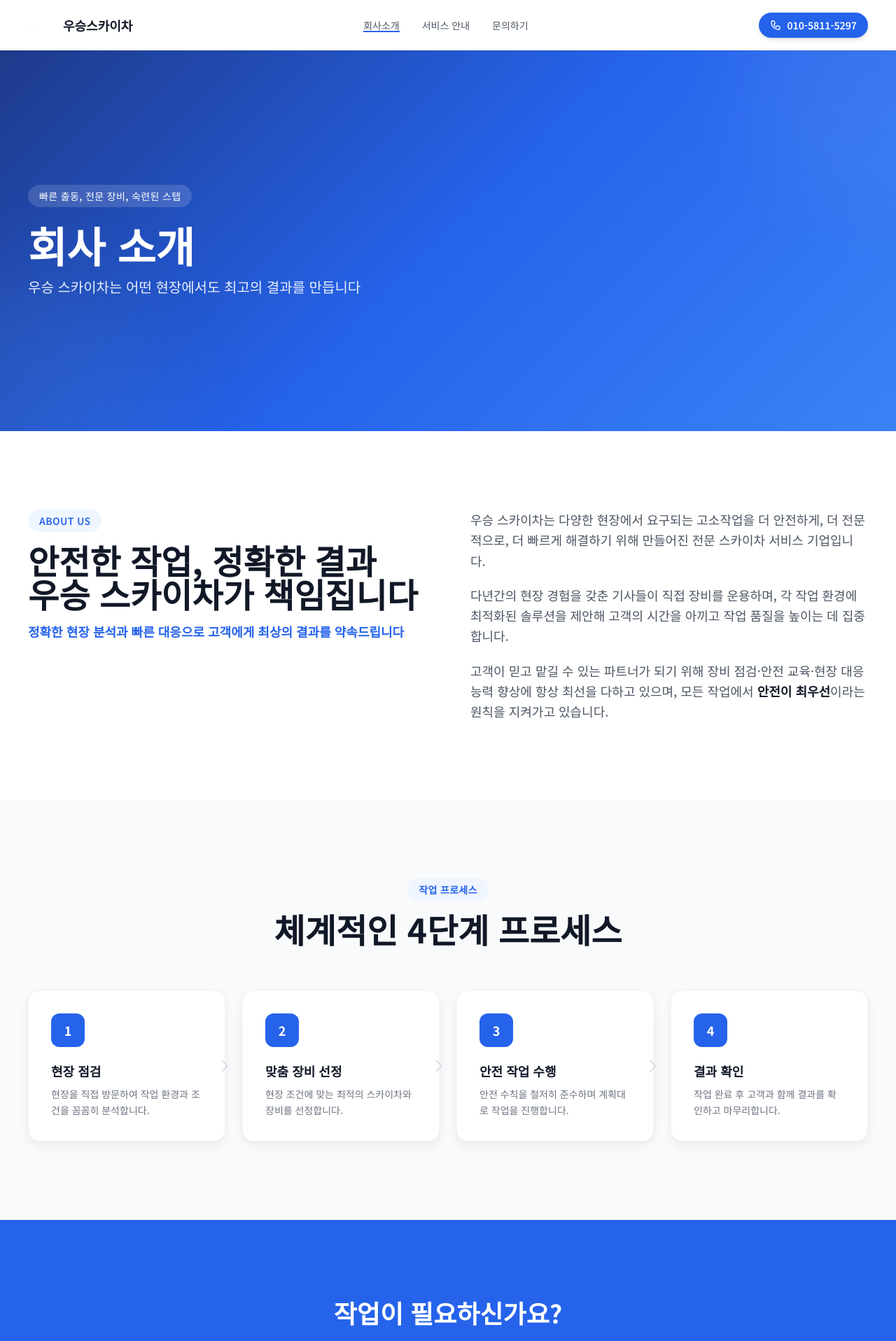
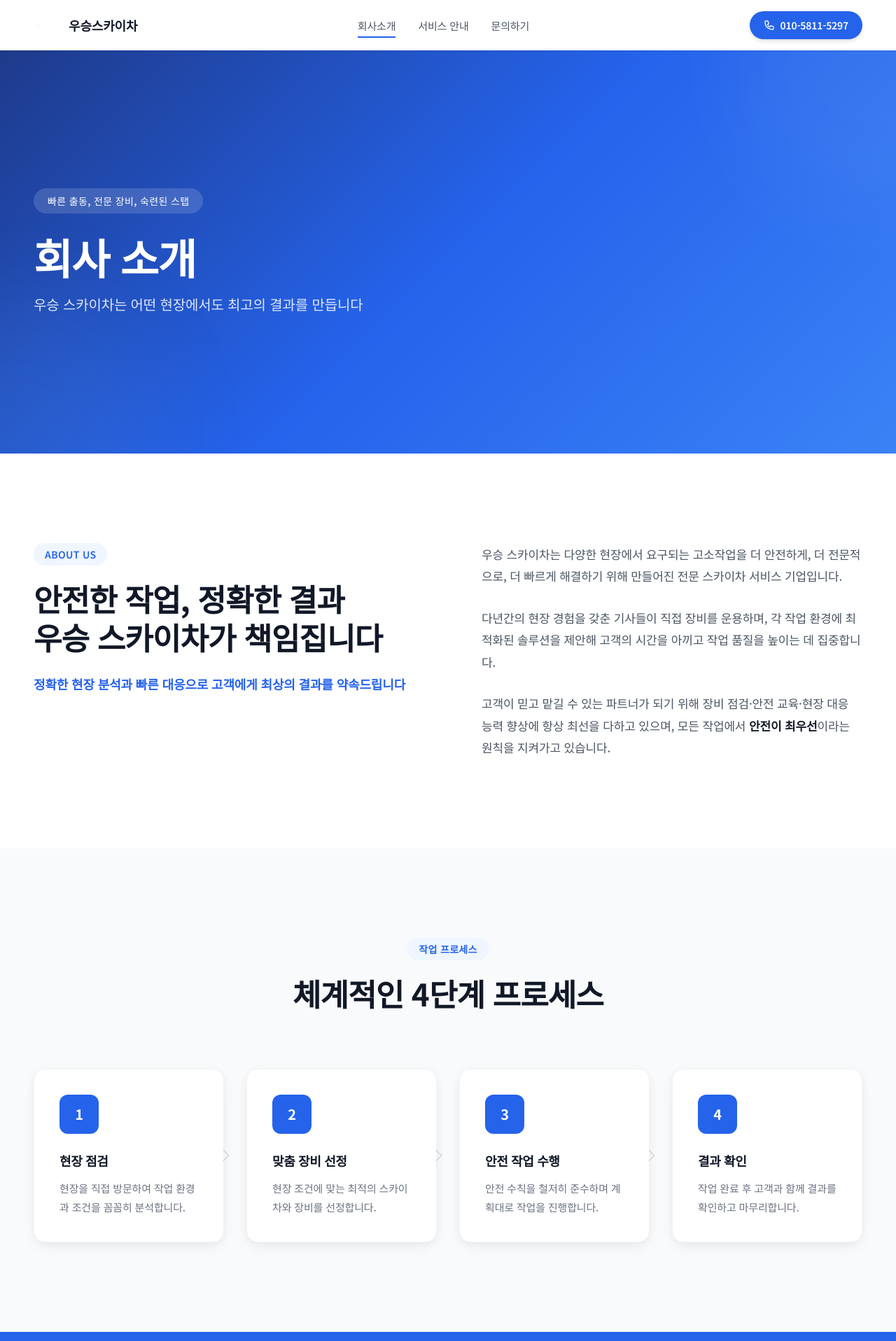
Before and after one commit to gustn0117/wooseung-skycar, a Next.js app: page /about in a window 1280 px wide. Shown: the top 1916 px of the page at 70% size. Built offline with nearby package versions, Linux system fonts and the light colour scheme.

Commit message:
Fix typography: increase line-height to 1.8-1.9, bump font sizes, widen section spacing

```diff
--- a/src/app/about/page.tsx
+++ b/src/app/about/page.tsx
@@ -29,7 +29,7 @@ export default function AboutPage() {
 
           <a
             href="tel:010-5811-5297"
-            className="flex items-center gap-2 bg-primary text-white px-4 py-2 rounded-full text-sm font-semibold hover:bg-primary-dark transition-all duration-200 shadow-md hover:shadow-lg"
+            className="flex items-center gap-2 bg-primary text-white px-5 py-2.5 rounded-full text-sm font-semibold hover:bg-primary-dark transition-all duration-200 shadow-md hover:shadow-lg"
           >
             <svg xmlns="http://www.w3.org/2000/svg" className="w-4 h-4" fill="none" viewBox="0 0 24 24" stroke="currentColor" strokeWidth={2}>
               <path strokeLinecap="round" strokeLinejoin="round" d="M3 5a2 2 0 012-2h3.28a1 1 0 01.948.684l1.498 4.493a1 1 0 01-.502 1.21l-2.257 1.13a11.042 11.042 0 005.516 5.516l1.13-2.257a1 1 0 011.21-.502l4.493 1.498a1 1 0 01.684.949V19a2 2 0 01-2 2h-1C9.716 21 3 14.284 3 6V5z" />
@@ -46,13 +46,13 @@ export default function AboutPage() {
           <div className="absolute -bottom-40 -left-40 w-96 h-96 bg-blue-400/10 rounded-full blur-3xl" />
         </div>
 
-        <div className="max-w-container flex flex-col md:flex-row items-center gap-8 py-20 md:py-28 relative z-10">
+        <div className="max-w-container flex flex-col md:flex-row items-center gap-12 py-24 md:py-32 relative z-10">
           <div className="flex-1 animate-fade-in-up">
-            <span className="inline-block text-sm font-medium bg-white/15 backdrop-blur-sm px-4 py-1.5 rounded-full mb-6 tracking-wide">
+            <span className="inline-block text-sm font-medium bg-white/15 backdrop-blur-sm px-5 py-2 rounded-full mb-8 tracking-wide">
               빠른 출동, 전문 장비, 숙련된 스탭
             </span>
-            <h1 className="text-4xl md:text-5xl lg:text-6xl font-bold mb-4 leading-tight">회사 소개</h1>
-            <p className="text-lg md:text-xl opacity-90 max-w-lg leading-relaxed">
+            <h1 className="text-4xl md:text-5xl lg:text-6xl font-bold mb-5">회사 소개</h1>
+            <p className="text-lg md:text-xl text-white/85 max-w-lg" style={{ lineHeight: '1.75' }}>
               우승 스카이차는 어떤 현장에서도 최고의 결과를 만듭니다
             </p>
           </div>
@@ -65,21 +65,21 @@ export default function AboutPage() {
       {/* ===== About Content ===== */}
       <section className="section-padding">
         <div className="max-w-container">
-          <div className="grid md:grid-cols-2 gap-16 items-start">
+          <div className="grid md:grid-cols-2 gap-16 lg:gap-24 items-start">
             {/* Left */}
             <div>
               <span className="section-badge">About Us</span>
-              <h2 className="section-title mb-4">
+              <h2 className="section-title mb-6">
                 안전한 작업, 정확한 결과<br />
                 우승 스카이차가 책임집니다
               </h2>
-              <p className="text-primary font-semibold text-lg">
+              <p className="text-primary font-semibold text-lg" style={{ lineHeight: '1.7' }}>
                 정확한 현장 분석과 빠른 대응으로 고객에게 최상의 결과를 약속드립니다
               </p>
             </div>
 
             {/* Right */}
-            <div className="space-y-5 text-gray-600 text-lg leading-relaxed">
+            <div className="space-y-7 text-gray-600 text-[17px]" style={{ lineHeight: '1.9' }}>
               <p>
                 우승 스카이차는 다양한 현장에서 요구되는 고소작업을
                 더 안전하게, 더 전문적으로, 더 빠르게 해결하기 위해 만들어진 전문 스카이차 서비스 기업입니다.
@@ -101,21 +101,21 @@ export default function AboutPage() {
       {/* ===== Process Flow ===== */}
       <section className="bg-gray-50 section-padding">
         <div className="max-w-container">
-          <div className="text-center mb-16">
+          <div className="text-center mb-20">
             <span className="section-badge">작업 프로세스</span>
             <h2 className="section-title">체계적인 4단계 프로세스</h2>
           </div>
 
-          <div className="grid md:grid-cols-4 gap-6">
+          <div className="grid md:grid-cols-4 gap-8">
             {steps.map((step, index) => (
-              <div key={index} className="relative bg-white rounded-2xl p-8 shadow-soft border border-gray-100 hover:shadow-card transition-shadow duration-300 group">
-                <div className="w-12 h-12 rounded-xl bg-primary text-white flex items-center justify-center font-bold text-lg mb-5 group-hover:scale-110 transition-transform">
+              <div key={index} className="relative bg-white rounded-2xl p-9 shadow-soft border border-gray-100 hover:shadow-card transition-shadow duration-300 group">
+                <div className="w-14 h-14 rounded-xl bg-primary text-white flex items-center justify-center font-bold text-xl mb-6 group-hover:scale-110 transition-transform">
                   {index + 1}
                 </div>
-                <h3 className="font-bold text-gray-900 text-lg mb-2">{step.label}</h3>
-                <p className="text-gray-500 text-sm leading-relaxed">{step.desc}</p>
+                <h3 className="font-bold text-gray-900 text-lg mb-3">{step.label}</h3>
+                <p className="text-gray-500 text-[15px]" style={{ lineHeight: '1.8' }}>{step.desc}</p>
                 {index < steps.length - 1 && (
-                  <div className="hidden md:block absolute top-1/2 -right-3 -translate-y-1/2 text-gray-300 z-10">
+                  <div className="hidden md:block absolute top-1/2 -right-4 -translate-y-1/2 text-gray-300 z-10">
                     <svg xmlns="http://www.w3.org/2000/svg" className="w-6 h-6" fill="none" viewBox="0 0 24 24" stroke="currentColor" strokeWidth={1.5}>
                       <path strokeLinecap="round" strokeLinejoin="round" d="M8.25 4.5l7.5 7.5-7.5 7.5" />
                     </svg>
@@ -130,13 +130,13 @@ export default function AboutPage() {
       {/* ===== CTA ===== */}
       <section className="bg-primary section-padding">
         <div className="max-w-container text-center text-white">
-          <h2 className="text-3xl md:text-4xl font-bold mb-4">작업이 필요하신가요?</h2>
-          <p className="text-blue-100 text-lg mb-8 max-w-xl mx-auto">
+          <h2 className="text-3xl md:text-4xl font-bold mb-5">작업이 필요하신가요?</h2>
+          <p className="text-blue-100 text-lg mb-10 max-w-xl mx-auto" style={{ lineHeight: '1.8' }}>
             현장 상담부터 출동까지, 우승 스카이차가 빠르고 정확하게 도와드립니다.
           </p>
           <a
             href="tel:010-5811-5297"
-            className="inline-flex items-center gap-2 btn-accent px-10 py-4 rounded-xl text-lg"
+            className="inline-flex items-center gap-3 btn-accent px-10 py-4 rounded-xl text-lg"
           >
             <svg xmlns="http://www.w3.org/2000/svg" className="w-5 h-5" fill="none" viewBox="0 0 24 24" stroke="currentColor" strokeWidth={2}>
               <path strokeLinecap="round" strokeLinejoin="round" d="M3 5a2 2 0 012-2h3.28a1 1 0 01.948.684l1.498 4.493a1 1 0 01-.502 1.21l-2.257 1.13a11.042 11.042 0 005.516 5.516l1.13-2.257a1 1 0 011.21-.502l4.493 1.498a1 1 0 01.684.949V19a2 2 0 01-2 2h-1C9.716 21 3 14.284 3 6V5z" />
@@ -147,7 +147,7 @@ export default function AboutPage() {
       </section>
 
       {/* ===== Footer ===== */}
-      <footer className="bg-gray-950 text-gray-400 py-10 border-t border-gray-800">
+      <footer className="bg-gray-950 text-gray-400 py-12 border-t border-gray-800">
         <div className="max-w-container">
           <div className="flex flex-col md:flex-row items-center justify-between gap-4">
             <div className="flex items-center gap-2">
--- a/src/app/globals.css
+++ b/src/app/globals.css
@@ -2,23 +2,37 @@
 @tailwind components;
 @tailwind utilities;
 
+@layer base {
   html {
     scroll-behavior: smooth;
+    font-size: 16px;
   }
 
   body {
-  background-color: #ffffff;
+    @apply bg-white text-gray-800;
     -webkit-font-smoothing: antialiased;
     -moz-osx-font-smoothing: grayscale;
+    line-height: 1.8;
+    letter-spacing: -0.01em;
+  }
+
+  h1, h2, h3, h4, h5, h6 {
+    line-height: 1.3;
+    letter-spacing: -0.02em;
+  }
+
+  p {
+    line-height: 1.85;
+  }
 }
 
 /* ===== Layout ===== */
 .section-padding {
-  @apply py-20 md:py-28;
+  @apply py-24 md:py-32;
 }
 
 .max-w-container {
-  @apply max-w-7xl mx-auto px-5 md:px-8 lg:px-10;
+  @apply max-w-7xl mx-auto px-6 md:px-10 lg:px-12;
 }
 
 /* ===== Gradients ===== */
@@ -37,12 +51,12 @@ body {
 
 /* ===== Navigation ===== */
 .nav-link {
-  @apply text-gray-600 hover:text-primary transition-colors duration-200 text-sm font-medium relative;
+  @apply text-gray-600 hover:text-primary transition-colors duration-200 text-[15px] font-medium relative;
 }
 
 .nav-link::after {
   content: '';
-  @apply absolute bottom-0 left-0 w-0 h-0.5 bg-primary transition-all duration-200;
+  @apply absolute -bottom-1 left-0 w-0 h-0.5 bg-primary transition-all duration-200;
 }
 
 .nav-link:hover::after {
@@ -69,15 +83,17 @@ body {
 
 /* ===== Section headers ===== */
 .section-badge {
-  @apply inline-block text-sm font-semibold text-primary bg-blue-50 px-4 py-1.5 rounded-full mb-4 tracking-wide uppercase;
+  @apply inline-block text-sm font-semibold text-primary bg-blue-50 px-4 py-1.5 rounded-full mb-5 tracking-wide uppercase;
 }
 
 .section-title {
-  @apply text-3xl md:text-4xl lg:text-5xl font-bold text-gray-900 leading-tight;
+  @apply text-3xl md:text-4xl lg:text-[2.75rem] font-bold text-gray-900;
+  line-height: 1.25;
 }
 
-.section-subtitle {
-  @apply text-lg text-gray-500 leading-relaxed max-w-2xl;
+.section-desc {
+  @apply text-[17px] text-gray-500 max-w-2xl;
+  line-height: 1.8;
 }
 
 /* ===== Accordion styles ===== */
@@ -86,7 +102,7 @@ body {
 }
 
 .accordion-header {
-  @apply cursor-pointer py-5 flex justify-between items-center transition-colors px-6 gap-4;
+  @apply cursor-pointer py-5 px-6 flex justify-between items-center transition-colors gap-4;
 }
 
 .accordion-content {
@@ -94,12 +110,14 @@ body {
 }
 
 .accordion-body {
-  @apply px-6 pb-5 text-gray-600 leading-relaxed;
+  @apply px-6 pb-6 text-gray-600;
+  font-size: 15px;
+  line-height: 1.85;
 }
 
 /* ===== Review card styles ===== */
 .review-card {
-  @apply bg-white rounded-2xl p-6 shadow-card flex-shrink-0 w-80 flex flex-col border border-gray-100 hover:shadow-card-hover transition-shadow duration-300;
+  @apply bg-white rounded-2xl p-7 shadow-card flex-shrink-0 w-[340px] flex flex-col border border-gray-100 hover:shadow-card-hover transition-shadow duration-300;
 }
 
 /* ===== Marquee animation ===== */
@@ -122,37 +140,28 @@ body {
 }
 
 @keyframes marquee {
-  0% {
-    transform: translateX(0);
-  }
-  100% {
-    transform: translateX(-50%);
-  }
+  0% { transform: translateX(0); }
+  100% { transform: translateX(-50%); }
 }
 
 /* ===== Process step styles ===== */
 .process-step {
-  @apply flex flex-col items-center text-center;
+  @apply flex flex-col items-center text-center px-2;
 }
 
 .process-icon {
-  @apply w-20 h-20 rounded-2xl bg-gradient-to-br from-blue-500 to-blue-600 flex items-center justify-center mb-5 shadow-lg text-white transition-transform duration-300 hover:scale-110 hover:-rotate-3;
+  @apply w-20 h-20 rounded-2xl bg-gradient-to-br from-blue-500 to-blue-600 flex items-center justify-center mb-6 shadow-lg text-white transition-transform duration-300 hover:scale-110 hover:-rotate-3;
 }
 
 .process-arrow {
   @apply hidden md:flex items-center justify-center text-gray-300;
 }
 
-/* ===== Stat card ===== */
-.stat-card {
-  @apply bg-white rounded-2xl p-6 text-center shadow-soft border border-gray-100;
-}
-
 /* ===== Check item ===== */
 .check-item {
-  @apply flex items-center gap-4 p-4 rounded-xl bg-blue-50/50 border border-blue-100/50;
+  @apply flex items-center gap-5 p-5 rounded-xl bg-blue-50/50 border border-blue-100/50;
 }
 
 .check-icon {
-  @apply w-8 h-8 rounded-full bg-primary flex items-center justify-center flex-shrink-0 text-white text-sm font-bold;
+  @apply w-9 h-9 rounded-full bg-primary flex items-center justify-center flex-shrink-0 text-white;
 }
```
Also changed, not shown: src/app/page.tsx (+60 -59 lines). Lines whose indentation alone changed are shown as unchanged.
